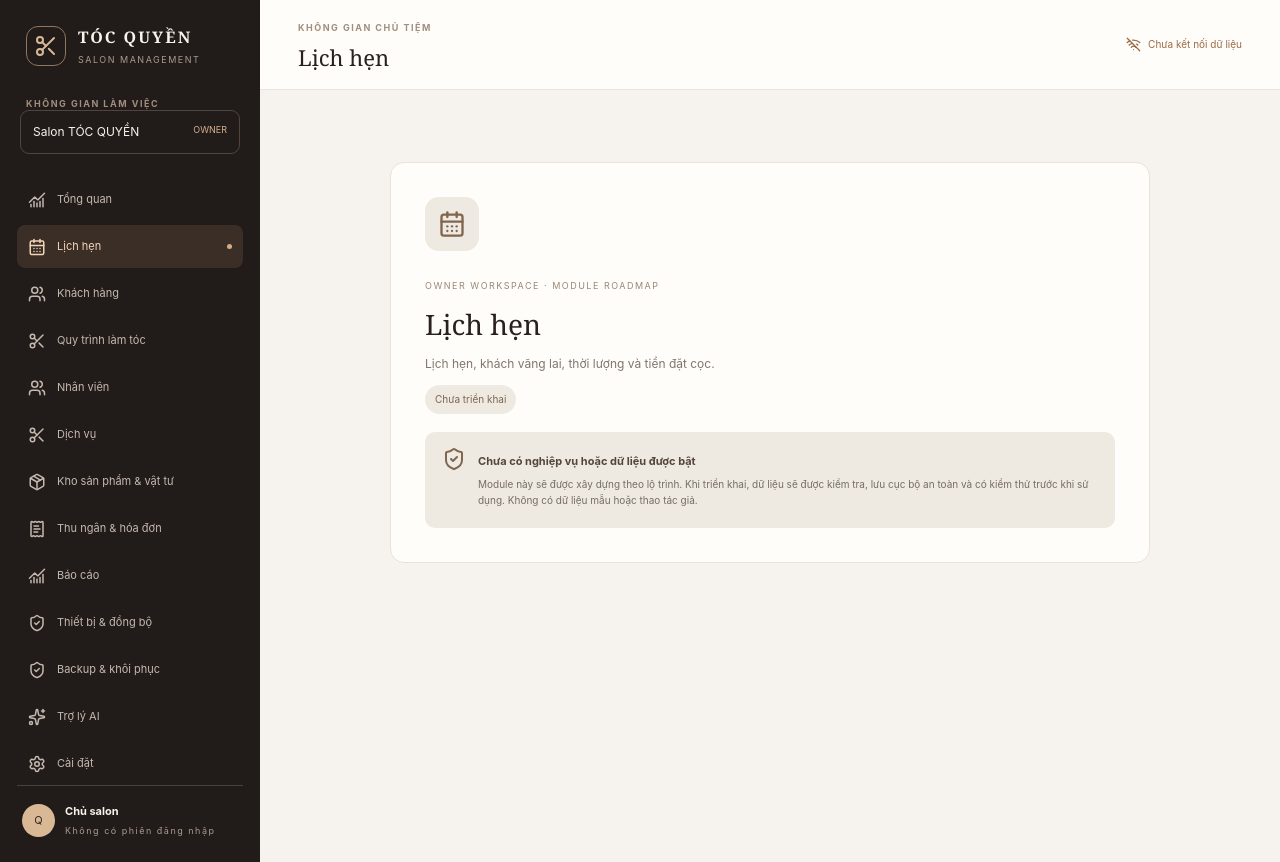
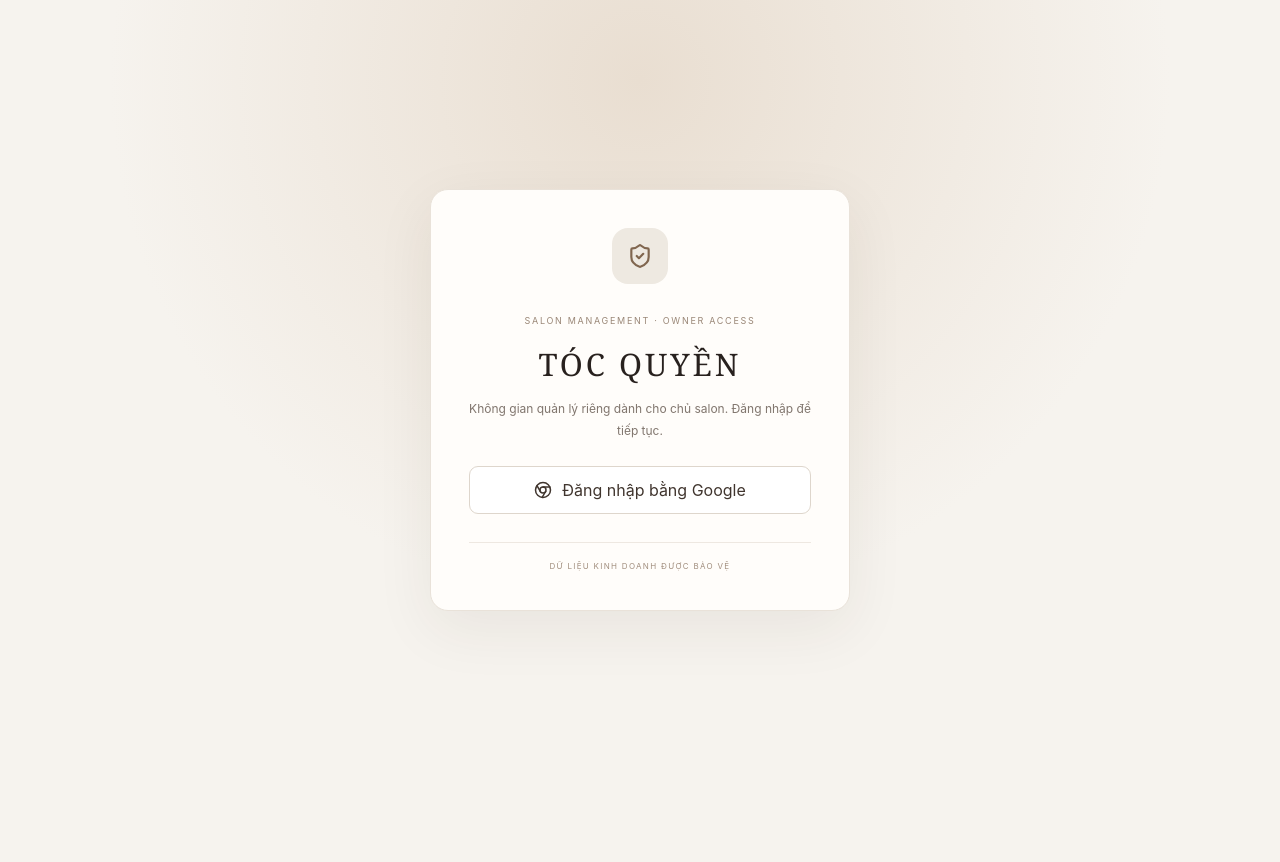
Before and after one commit to tuvinhquay/salon-toc-quyen, a React (Vite) app: page /appointments in a window 1280 px wide. After the commit the page ends 800 px from the top, so only its background shows below. Built offline with nearby package versions, Linux system fonts and the light colour scheme; no server answers.

Commit message:
feat: add Firebase Google Owner authentication gate

```diff
--- /dev/null
+++ b/src/auth/AuthGate.tsx
@@ -0,0 +1,51 @@
+import { useState } from 'react'
+import { RouterProvider } from '@tanstack/react-router'
+import { Chrome, LoaderCircle, ShieldCheck, WifiOff } from 'lucide-react'
+import { router } from '../app/router'
+import { useAuth } from './AuthProvider'
+
+function SignInScreen() {
+  const { configured, signIn } = useAuth()
+  const [busy, setBusy] = useState(false)
+  const [error, setError] = useState<string | null>(null)
+
+  async function handleSignIn() {
+    setBusy(true)
+    setError(null)
+    try {
+      await signIn()
+    } catch (cause) {
+      setError(cause instanceof Error ? cause.message : 'Đăng nhập thất bại.')
+    } finally {
+      setBusy(false)
+    }
+  }
+
+  return (
+    <main className="auth-screen">
+      <section className="auth-card">
+        <div className="auth-mark"><ShieldCheck size={26} /></div>
+        <small>SALON MANAGEMENT · OWNER ACCESS</small>
+        <h1>TÓC QUYỀN</h1>
+        <p>Không gian quản lý riêng dành cho chủ salon. Đăng nhập để tiếp tục.</p>
+        {!configured ? (
+          <div className="auth-warning"><WifiOff size={17} /><span>Firebase chưa được cấu hình. Cần bổ sung cấu hình ứng dụng và bật Google Authentication trước khi đăng nhập.</span></div>
+        ) : (
+          <button className="google-signin" onClick={handleSignIn} disabled={busy}>
+            {busy ? <LoaderCircle className="spin" size={18} /> : <Chrome size={18} />}
+            {busy ? 'Đang kết nối…' : 'Đăng nhập bằng Google'}
+          </button>
+        )}
+        {error && <p className="auth-error" role="alert">{error}</p>}
+        <div className="auth-foot">DỮ LIỆU KINH DOANH ĐƯỢC BẢO VỆ</div>
+      </section>
+    </main>
+  )
+}
+
+export function AuthGate() {
+  const { user, loading } = useAuth()
+  if (loading) return <main className="auth-screen"><div className="auth-loading"><LoaderCircle className="spin" />Đang kiểm tra phiên đăng nhập…</div></main>
+  if (!user) return <SignInScreen />
+  return <RouterProvider router={router} />
+}
--- /dev/null
+++ b/src/auth/AuthProvider.tsx
@@ -0,0 +1,67 @@
+import { createContext, useContext, useEffect, useMemo, useState, type ReactNode } from 'react'
+import { GoogleAuthProvider, onAuthStateChanged, signInWithPopup, signOut, type User } from 'firebase/auth'
+import { firebaseAuth, isFirebaseConfigured } from '../lib/firebase'
+
+type AuthContextValue = {
+  user: User | null
+  loading: boolean
+  configured: boolean
+  signIn: () => Promise<void>
+  logOut: () => Promise<void>
+  error: string | null
+}
+
+const AuthContext = createContext<AuthContextValue | null>(null)
+
+export function AuthProvider({ children }: { children: ReactNode }) {
+  const [user, setUser] = useState<User | null>(null)
+  const [loading, setLoading] = useState(true)
+  const [error, setError] = useState<string | null>(null)
+
+  useEffect(() => {
+    if (!firebaseAuth) {
+      setLoading(false)
+      return
+    }
+    return onAuthStateChanged(firebaseAuth, (nextUser) => {
+      setUser(nextUser)
+      setLoading(false)
+      setError(null)
+    }, () => {
+      setUser(null)
+      setLoading(false)
+      setError('Không thể xác minh phiên đăng nhập. Vui lòng tải lại ứng dụng.')
+    })
+  }, [])
+
+  const value = useMemo<AuthContextValue>(() => ({
+    user,
+    loading,
+    configured: isFirebaseConfigured,
+    error,
+    signIn: async () => {
+      if (!firebaseAuth) throw new Error('Firebase chưa được cấu hình.')
+      setError(null)
+      try {
+        await signInWithPopup(firebaseAuth, new GoogleAuthProvider())
+      } catch (cause) {
+        const code = cause instanceof Error && 'code' in cause ? String(cause.code) : ''
+        if (code === 'auth/popup-closed-by-user') return
+        if (code === 'auth/unauthorized-domain') throw new Error('Tên miền hiện tại chưa được cho phép trong Firebase Authentication.')
+        if (code === 'auth/popup-blocked') throw new Error('Trình duyệt đã chặn cửa sổ đăng nhập. Hãy cho phép popup rồi thử lại.')
+        throw new Error('Đăng nhập Google chưa thành công. Vui lòng thử lại.')
+      }
+    },
+    logOut: async () => {
+      if (firebaseAuth) await signOut(firebaseAuth)
+    },
+  }), [user, loading, error])
+
+  return <AuthContext.Provider value={value}>{children}</AuthContext.Provider>
+}
+
+export function useAuth() {
+  const value = useContext(AuthContext)
+  if (!value) throw new Error('useAuth phải được sử dụng bên trong AuthProvider.')
+  return value
+}
--- a/src/main.tsx
+++ b/src/main.tsx
@@ -1,11 +1,13 @@
 import React from 'react'
 import ReactDOM from 'react-dom/client'
-import { RouterProvider } from '@tanstack/react-router'
-import { router } from './app/router'
+import { AuthProvider } from './auth/AuthProvider'
+import { AuthGate } from './auth/AuthGate'
 import './styles.css'
 
 ReactDOM.createRoot(document.getElementById('root')!).render(
   <React.StrictMode>
-    <RouterProvider router={router} />
+    <AuthProvider>
+      <AuthGate />
+    </AuthProvider>
   </React.StrictMode>,
 )
```
Also changed, not shown: src/styles.css.
